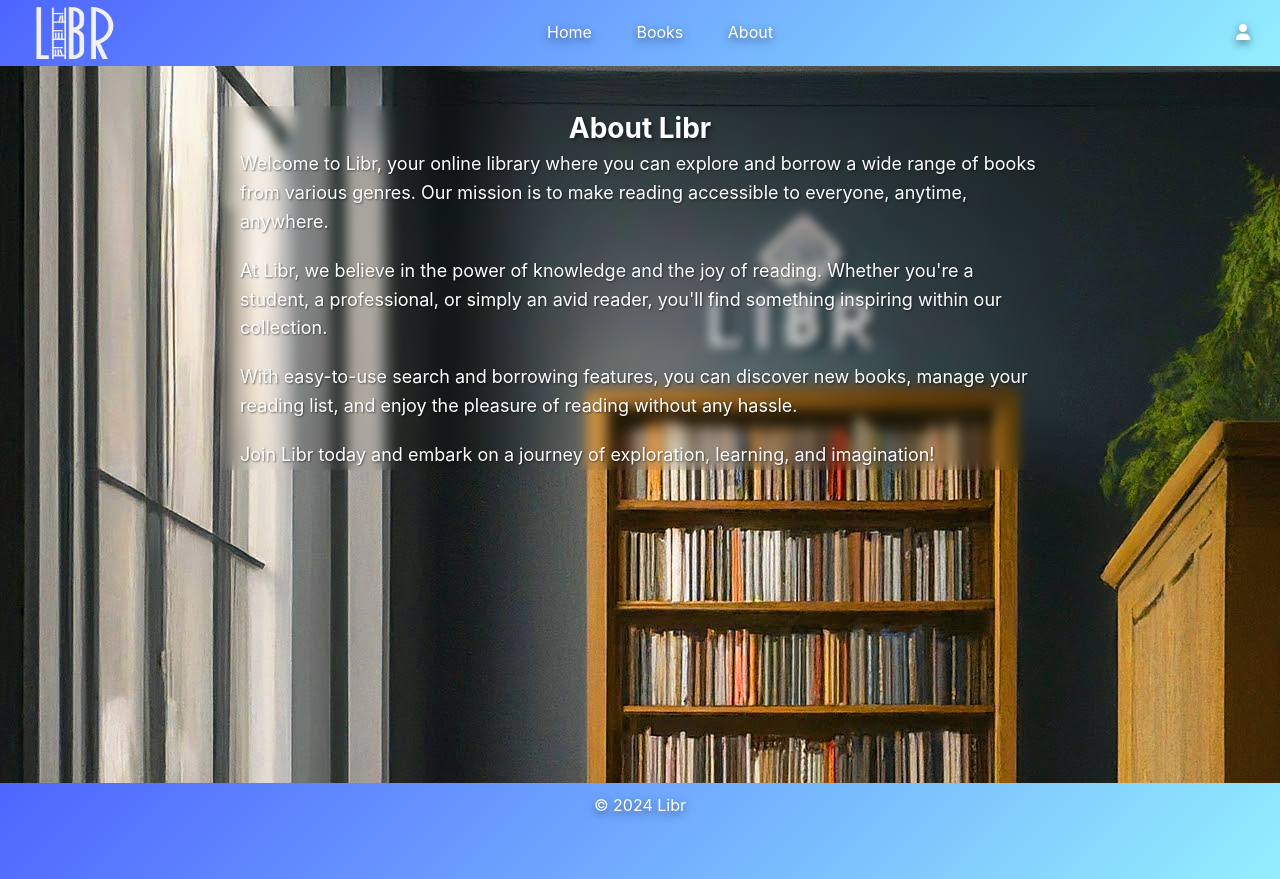
After one commit to franklinAnozie/LibR, a Flask app: page /about in a window 1280 px wide. The commit adds this page. Run offline with Flask 3, Linux system fonts and the light colour scheme.

Commit message:
landing page 1.0

```diff
--- a/app.py
+++ b/app.py
@@ -21,5 +21,10 @@ def signup():
     return render_template('signup.html')
 
 
+@app.route('/about')
+def about():
+    return render_template('about.html')
+
+
 if __name__ == '__main__':
     app.run(debug=True)
--- a/static/css/style.css
+++ b/static/css/style.css
@@ -37,7 +37,7 @@ header .user-icon {
     right: 10px;
 }
 
-.logo img{
+.logo img {
     position: absolute;
     top: -17px;
     left: 10px;
@@ -70,6 +70,8 @@ footer {
     color: #fff;
     text-align: center;
     padding: 10px 0;
+    margin-top: 5px;
+    height: 76px;
 }
 
 .BookMenu {
@@ -94,7 +96,7 @@ footer {
 }
 
 .Menu a:hover {
-    background-image: linear-gradient(135deg, #92EFFD,#4E65FF);
+    background-image: linear-gradient(135deg, #92EFFD, #4E65FF);
     color: black;
 }
 
@@ -108,7 +110,8 @@ footer {
 
 .search-container {
     position: relative;
-    width: 500px; /* Adjust width as needed */
+    width: 500px;
+    /* Adjust width as needed */
     margin: 0 auto;
 }
 
@@ -140,7 +143,8 @@ footer {
     justify-content: space-between;
     backdrop-filter: blur(3px);
 }
-#books > div {
+
+#books>div {
     flex: 0 0 calc(33.3333% - 10px);
     margin-bottom: 20px;
     text-align: center;
@@ -188,3 +192,36 @@ footer {
         padding: 0 2.6rem;
     }
 }
+
+/*About.html*/
+
+
+.about-container {
+    max-width: 800px;
+    margin: 20px auto;
+    /* Center the container horizontally */
+    padding: 0 20px;
+    text-align: center;
+    /* Center the text inside the container */
+    backdrop-filter: blur(6px);
+}
+
+.about-container h2 {
+    color: #ffffff;
+    font-size: 28px;
+    /* Increase font size */
+    text-shadow: 2px 2px 4px rgba(0, 0, 0, 0.5);
+    /* Add text shadow */
+}
+
+.about-container p {
+    color: #ffffff;
+    font-size: 18px;
+    /* Increase font size */
+    line-height: 1.6;
+    margin-bottom: 20px;
+    text-align: left;
+    /* Reset text alignment for paragraphs */
+    text-shadow: 1px 1px 2px rgba(0, 0, 0, 0.5);
+    /* Add text shadow */
+}
--- /dev/null
+++ b/templates/about.html
@@ -0,0 +1,16 @@
+{% extends "base.html" %}
+
+{% block title %}About Libr - Your Online Library{% endblock %}
+
+{% block content %}
+<div class="about-container">
+    <h2>About Libr</h2>
+    <p>Welcome to Libr, your online library where you can explore and borrow a wide range of books from various genres.
+        Our mission is to make reading accessible to everyone, anytime, anywhere.</p>
+    <p>At Libr, we believe in the power of knowledge and the joy of reading. Whether you're a student, a professional,
+        or simply an avid reader, you'll find something inspiring within our collection.</p>
+    <p>With easy-to-use search and borrowing features, you can discover new books, manage your reading list, and enjoy
+        the pleasure of reading without any hassle.</p>
+    <p>Join Libr today and embark on a journey of exploration, learning, and imagination!</p>
+</div>
+{% endblock %}
```
